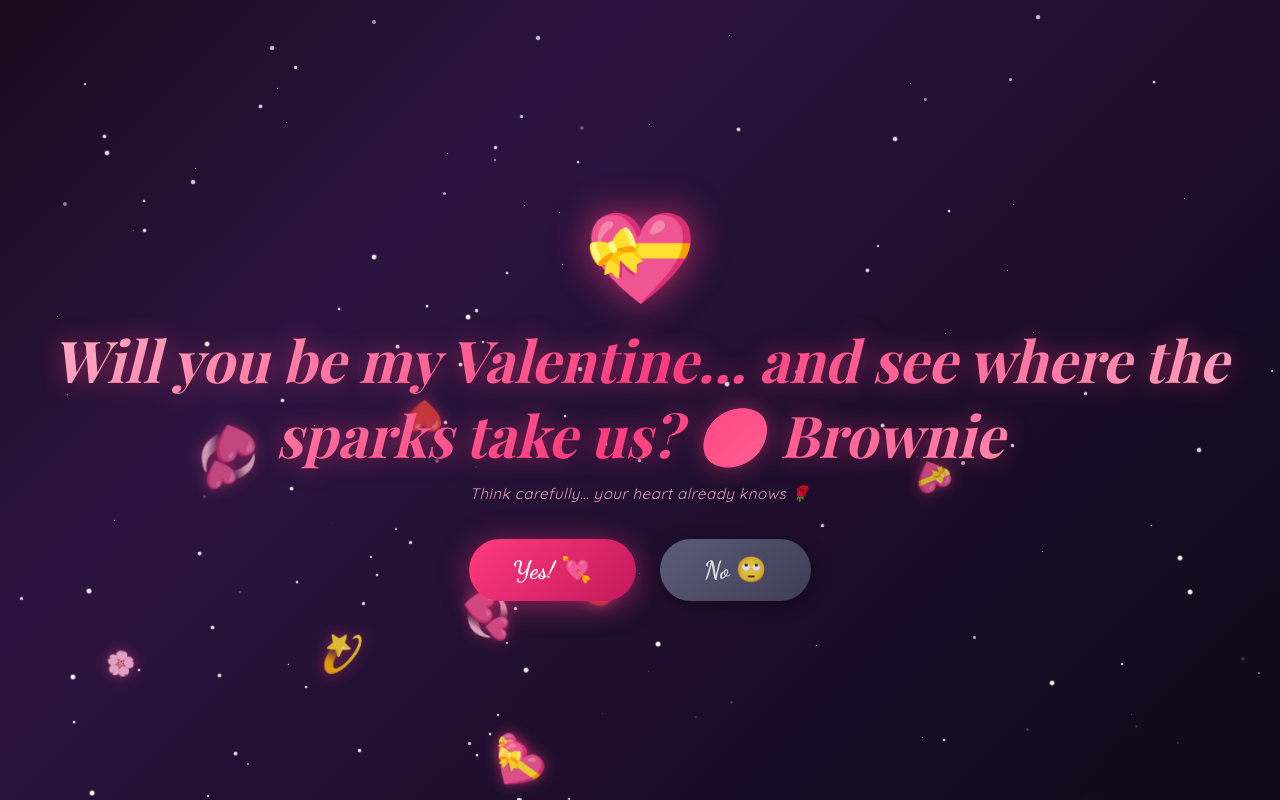
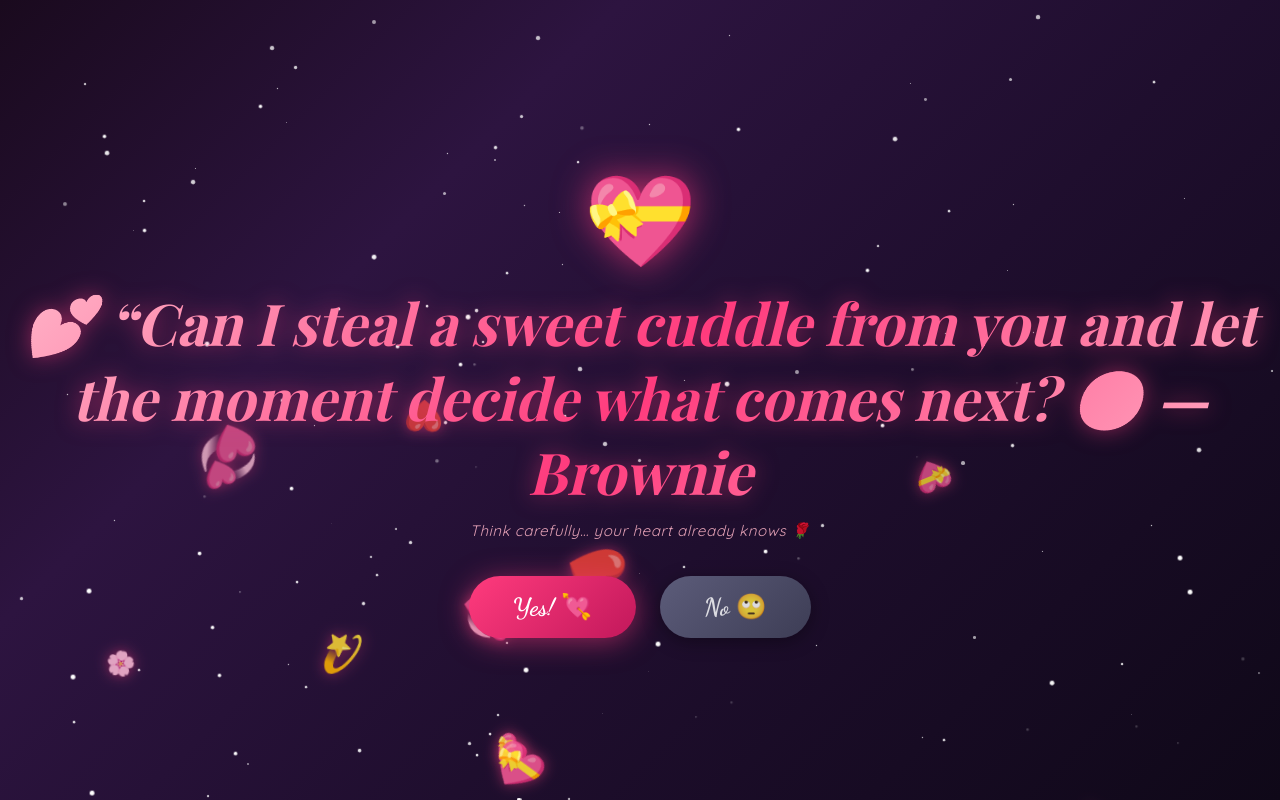
Before and after one commit to abhisheksrivastav2111/Brownie, a plain HTML site: page index.html in a window 1280 px wide. Drawn offline with nearby package versions, Linux system fonts and the light colour scheme; a web font is replaced by a local one.

Commit message:
Update Valentine's ask message in index.html

```diff
--- a/index.html
+++ b/index.html
@@ -472,7 +472,8 @@
     <!-- ══════ ASK PAGE ══════ -->
     <div class="page" id="askPage">
       <div class="heart-icon">💝</div>
-      <h1 class="ask-title">Will you be my Valentine… and see where the sparks take us? 😉 Brownie</h1>
+      <h1 class="ask-title">💕 “Can I steal a sweet cuddle from you and let the moment decide what comes next? 😉
+— Brownie</h1>
       <p class="sub-text">Think carefully… your heart already knows 🌹</p>
       <div class="btn-row" id="btnRow">
         <button class="btn btn-yes" id="yesBtn">Yes! 💘</button>
```
